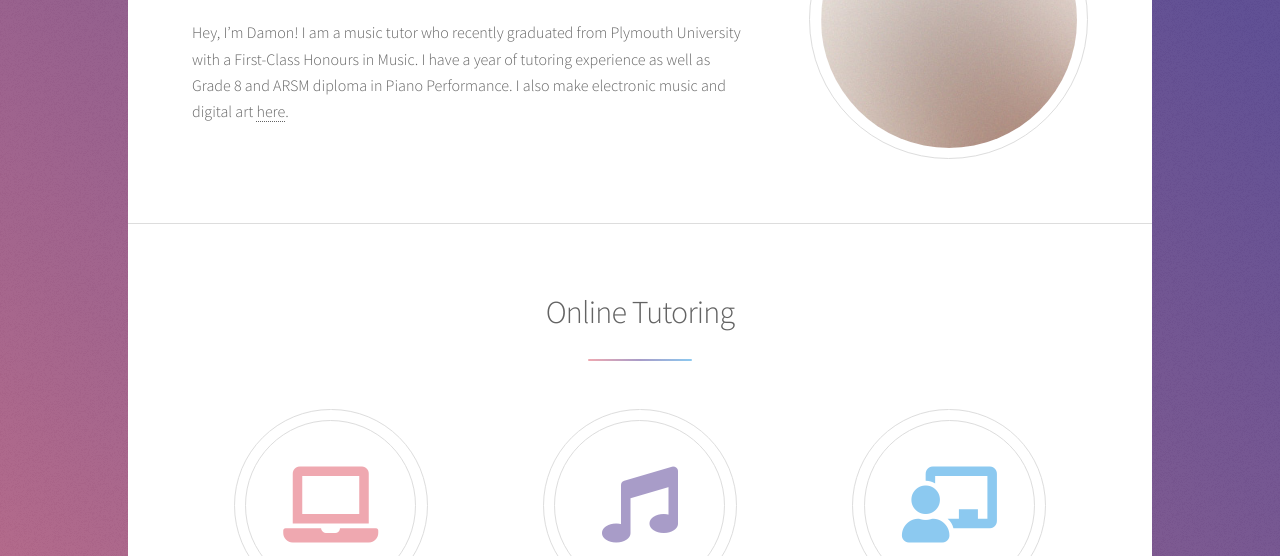
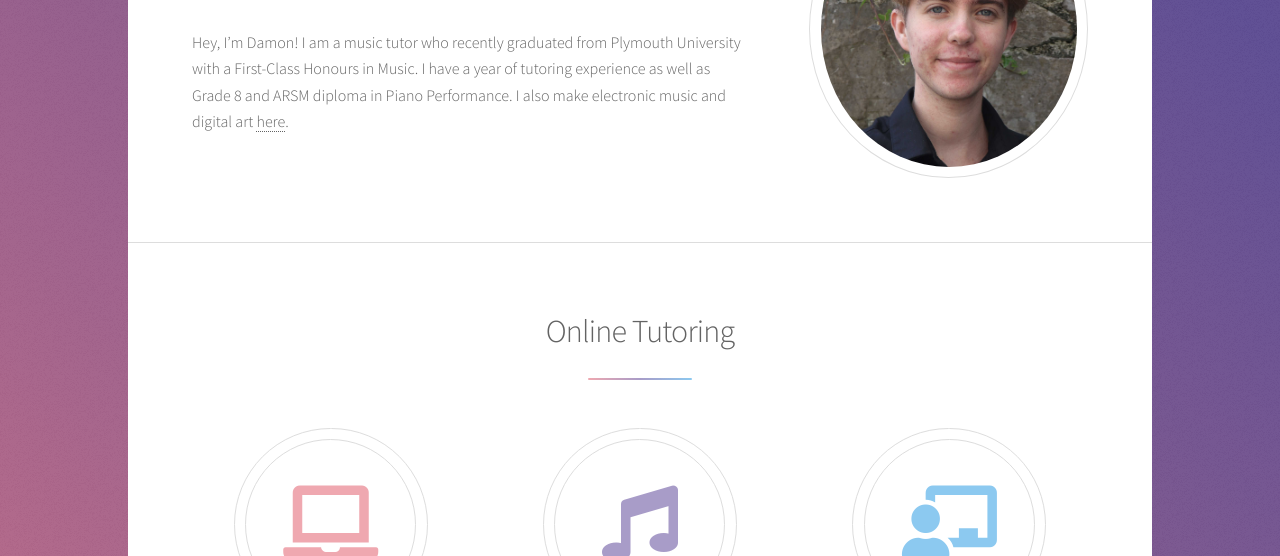
Before and after one commit to RatJuggler/f4rside-site, a website: page src/index.html in a window 1280 px wide. Shown: the part 544-1100 px from the top of the page. Drawn offline with Linux system fonts and the light colour scheme.

Commit message:
Set bio picture.

```diff
--- a/src/index.html
+++ b/src/index.html
@@ -61,7 +61,7 @@
 											ARSM diploma in Piano Performance.
 											I also make electronic music and digital art <a href="satori.html">here</a>.</p>
 									</div>
-									<span class="image"><img src="img/damon.jpg" alt="Damon Siseman" /></span>
+									<span class="image"><img src="img/Damon-Siseman-Portrait.jpg" alt="Damon Siseman" /></span>
 								</div>
 							</section>
 
```
Also changed, not shown: src/img/Damon-Siseman-Portrait.jpg (added), src/img/damon.jpg (deleted).
